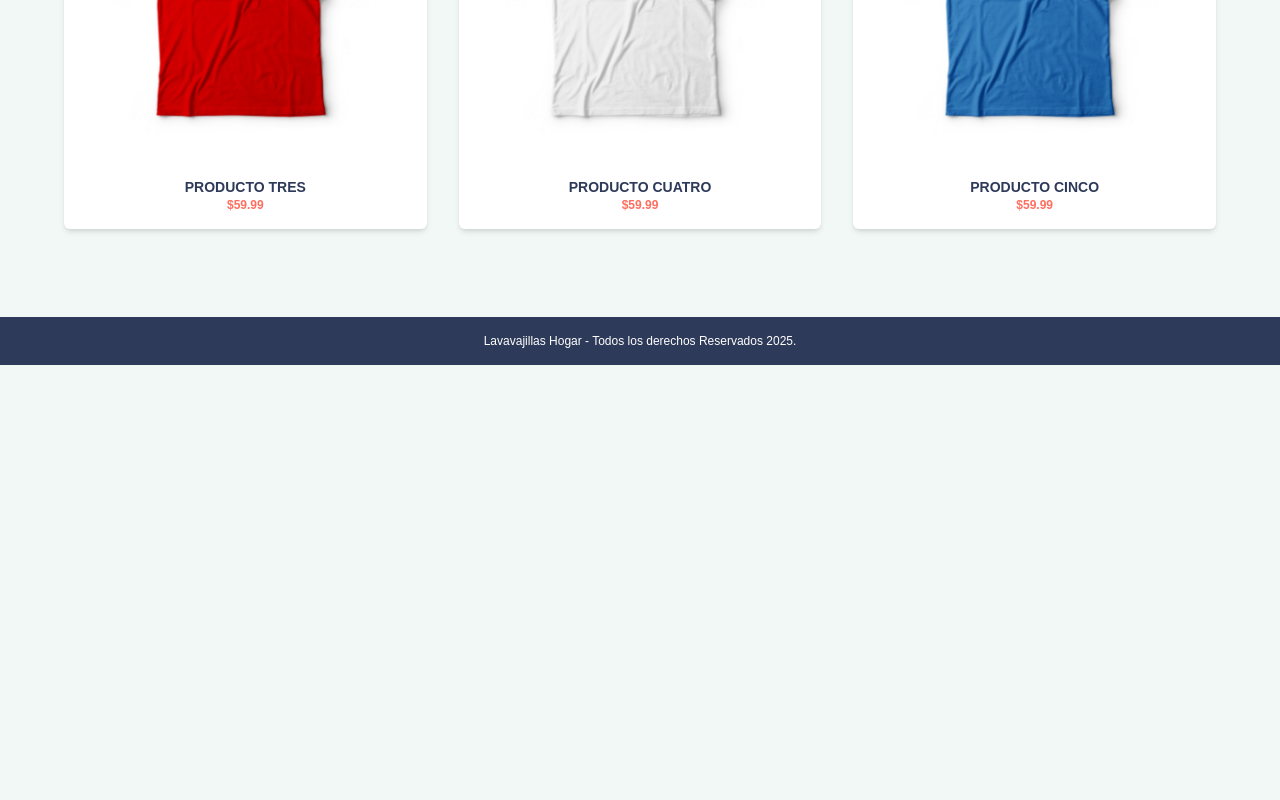
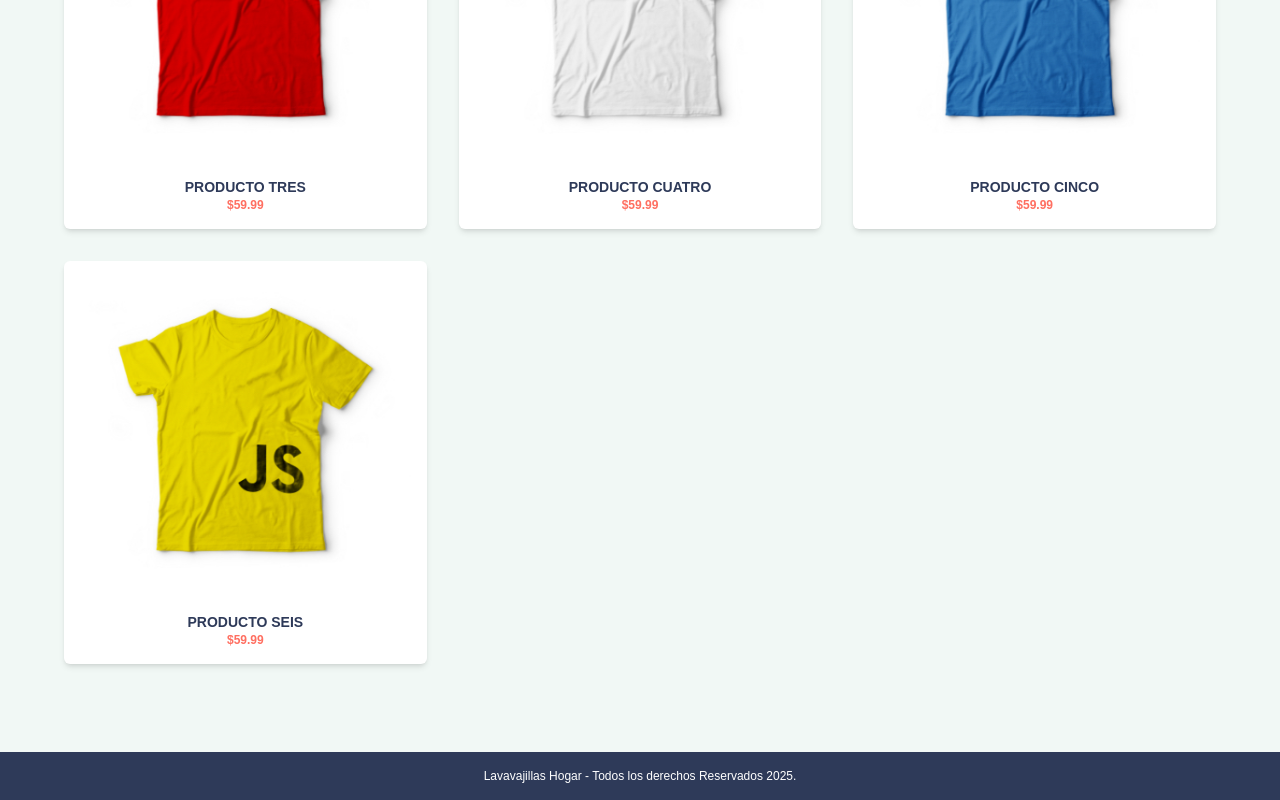
Before and after one commit to JoseAndres-GC/distcorp-frontend, a Next.js app: page / in a window 1280 px wide. Shown: the part 2279-3079 px from the top of the page. Before the commit the page ends 2644 px from the top, so only its background shows below. Built offline with nearby package versions, Linux system fonts and the light colour scheme.

Commit message:
fix: marcar page.tsx como cliente

```diff
--- a/src/app/page.tsx
+++ b/src/app/page.tsx
@@ -1,3 +1,5 @@
+"use client"; // 👈 IMPORTANTE para que funcione useState
+
 import { useState } from "react";
 import Header from "@/components/header";
 import Hero from "@/components/hero";
@@ -8,38 +10,45 @@ import { products } from "@/data/products";
 export default function Home() {
   const [query, setQuery] = useState("");
 
-  const filteredProducts = products.filter((p) =>
-    p.name.toLowerCase().includes(query.toLowerCase())
+  const filteredProducts = products.filter((product) =>
+    product.name.toLowerCase().includes(query.toLowerCase())
   );
 
   return (
     <div className="min-h-screen flex flex-col bg-[#F1F8F5] text-[#2E3A59]">
       <Hero onSearch={setQuery} />
       <Header />
+
       <main className="w-full px-4 py-10 flex-1">
         <h2 className="text-4xl font-bold text-center mb-10 text-[#FF6F61]">
           Nuestros Productos
         </h2>
 
         <div className="grid grid-cols-1 sm:grid-cols-2 md:grid-cols-3 gap-8 max-w-6xl mx-auto">
+          {/* Fila de 3 productos */}
           {filteredProducts.slice(0, 3).map((p) => (
             <ProductCard key={p.id} product={p} />
           ))}
 
-          {filteredProducts.length > 4 && (
+          {/* Producto destacado grande y uno al costado */}
+          {filteredProducts.length > 3 && (
             <>
               <div className="sm:col-span-2 md:col-span-2">
                 <ProductCard product={filteredProducts[3]} />
               </div>
-              <ProductCard product={filteredProducts[4]} />
+              {filteredProducts[4] && (
+                <ProductCard product={filteredProducts[4]} />
+              )}
             </>
           )}
 
-          {filteredProducts.slice(5, 11).map((p) => (
+          {/* Más productos si hay */}
+          {filteredProducts.slice(5).map((p) => (
             <ProductCard key={p.id} product={p} />
           ))}
         </div>
       </main>
+
       <Footer />
     </div>
   );
```
